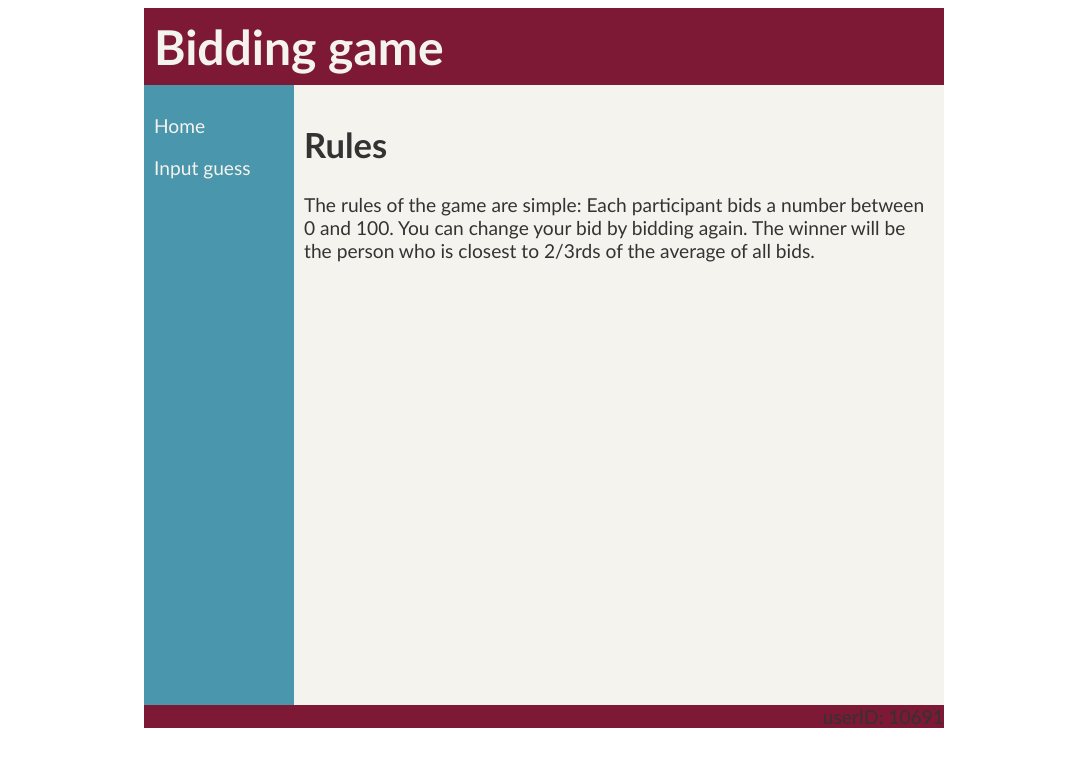
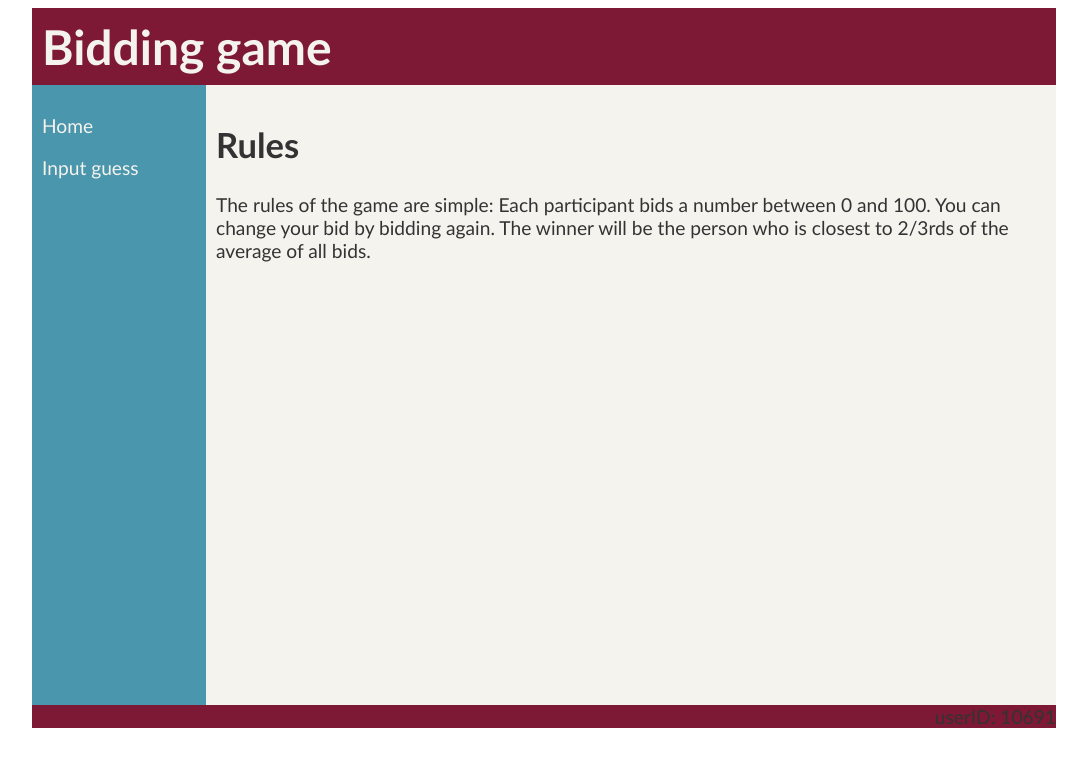
Before and after one commit to DTU-ELMA/teaching-games, a PHP site: page /?page=1 in a window 1280 px wide. Shown: the top 767 px of the page, without its empty margins (96-1183 px from the left). Run offline with PHP 8.4, Linux system fonts and the light colour scheme.

Commit message:
made windows wider

```diff
--- a/guess_average/css/style.css
+++ b/guess_average/css/style.css
@@ -24,12 +24,12 @@ body,html{
 	margin:0;
 }
 #wrap{
-	width:800px;
+	width:1024px;
 	margin:0 auto;
 }
 
 #content{
-	width:630px;
+	width:830px;
 	height:600px;
 	padding:10px;
 	float:right;
--- a/pay_as_bid/css/style.css
+++ b/pay_as_bid/css/style.css
@@ -24,12 +24,12 @@ body,html{
 	margin:0;
 }
 #wrap{
-	width:800px;
+	width:1024px;
 	margin:0 auto;
 }
 
 #content{
-	width:630px;
+	width:830px;
 	height:600px;
 	padding:10px;
 	float:right;
```
